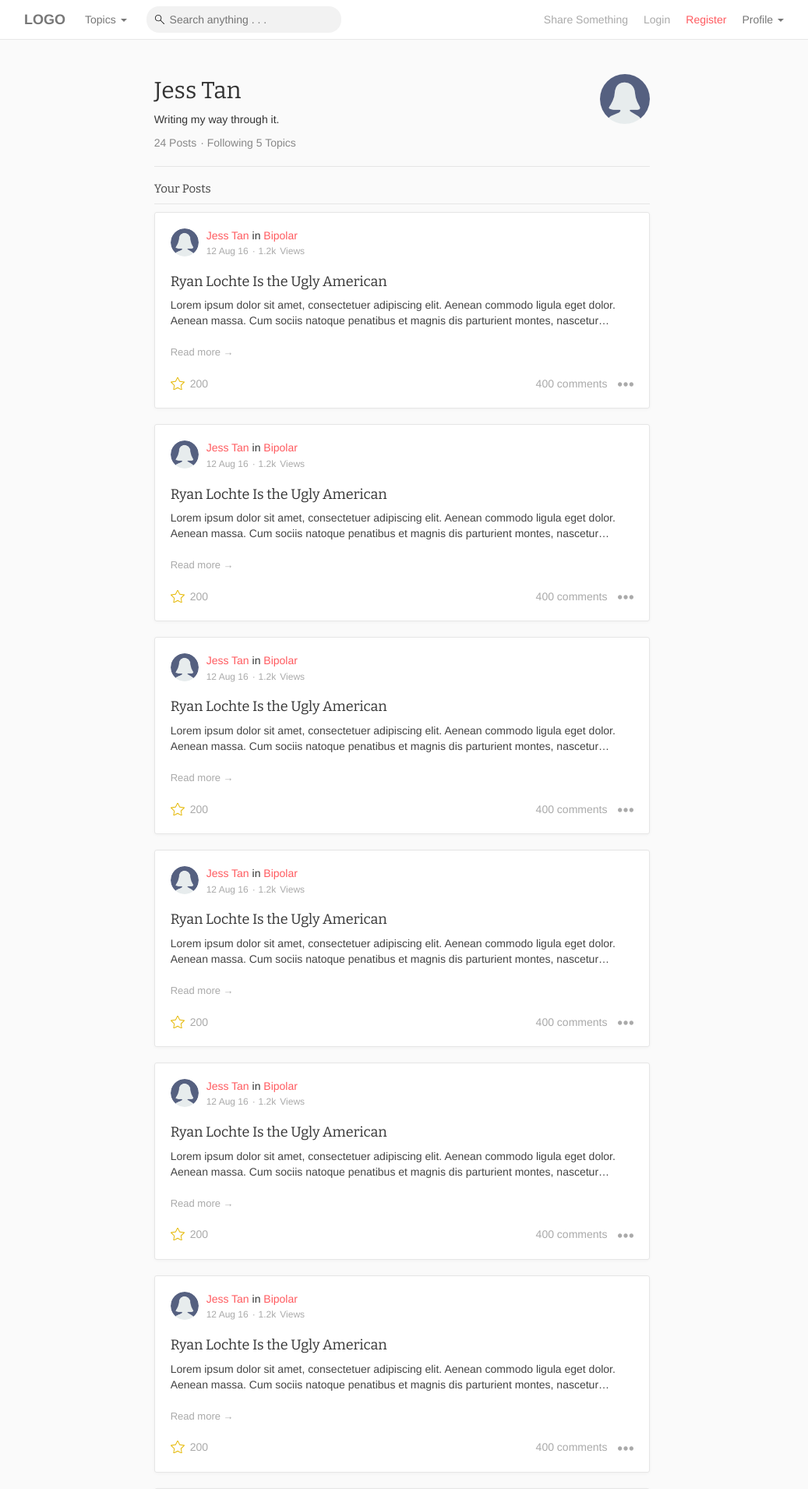
After one commit to jessdesigntan/dearcarrie, a PHP site: page /profile in a window 1280 px wide. The commit adds this page. Shown: the top 1910 px of the page at 78% size, without its empty margins (124-1161 px from the left). Run offline with PHP 8.4, Linux system fonts and the light colour scheme.

Commit message:
more pages

```diff
--- a/controllers/templates.php
+++ b/controllers/templates.php
@@ -58,28 +58,37 @@ function navbar() {
 
       <!-- Collect the nav links, forms, and other content for toggling -->
       <div class="collapse navbar-collapse" id="bs-example-navbar-collapse-1">
-        <ul class="nav navbar-nav">
+        <ul class="nav navbar-nav hide-mobile">
           <li class="dropdown">
             <a href="#" class="dropdown-toggle" data-toggle="dropdown" role="button" aria-haspopup="true" aria-expanded="false">Topics <span class="caret"></span></a>
             <ul class="dropdown-menu">
-              <li><a href="#">Action</a></li>
-              <li><a href="#">Another action</a></li>
-              <li><a href="#">Something else here</a></li>
-              <li role="separator" class="divider"></li>
-              <li><a href="#">Separated link</a></li>
-              <li role="separator" class="divider"></li>
-              <li><a href="#">One more separated link</a></li>
+              <li><a href="topic">All topics</a></li>
             </ul>
           </li>
         </ul>
-        <form class="navbar-form navbar-left" action="search">
+        <form class="navbar-form navbar-left hide-mobile" action="search">
             <input type="text" class="nav-search" placeholder="Search anything . . .">
         </form>
         <ul class="nav navbar-nav navbar-right">
-          <li><a href="#" class="light-text">Share Something</a></li>
-          <li><a href="#" class="primary-color" data-toggle="modal" data-target="#loginModal">Login</a></li>
+          <li><a href="addPost" class="light-text">Share Something</a></li>
+          <li><a href="#" class="light-text" data-toggle="modal" data-target="#loginModal">Login</a></li>
           <li><a href="#" class="primary-color" data-toggle="modal" data-target="#registerModal">Register</a></li>
+          <li class="show-mobile"><a href="profile" class="light-text">Profile</a></li>
+          <li class="show-mobile"><a href="editProfile" class="light-text">Edit Profile</a></li>
+          <li class="show-mobile"><a href="index" class="light-text">Logout</a></li>
+
+          <li class="dropdown hide-mobile">
+            <a href="#" class="dropdown-toggle" data-toggle="dropdown" role="button" aria-haspopup="true" aria-expanded="false">Profile <span class="caret"></span></a>
+            <ul class="dropdown-menu">
+              <li><a href="profile">Profile</a></li>
+              <li><a href="addPost">Add Post</a></li>
+              <li><a href="editProfile">Edit Profile</a></li>
+              <li role="separator" class="divider"></li>
+              <li><a href="index">Logout</a></li>
+            </ul>
+          </li>
         </ul>
+
       </div><!-- /.navbar-collapse -->
     </div><!-- /.container-fluid -->
   </nav>
@@ -96,7 +105,7 @@ function card() {
         <a href="#"><img src="images/avatar.png"></a>
       </div>
       <div class="author-details">
-        <div><a>Jess Tan</a> in <a>Bipolar</a></div>
+        <div><a href="profile">Jess Tan</a> in <a href="topicDetails">Bipolar</a></div>
         <div class="date">12 Aug 16</div>
         <div class="views">1.2k</div>
       </div>
@@ -140,7 +149,7 @@ function suggestedCard() {
         <a href="#"><img src="images/avatar.png"></a>
       </div>
       <div class="author-details">
-        <div><a>Jess Tan</a> in <a>Bipolar</a></div>
+        <div><a href="profile">Jess Tan</a> in <a href="topicDetails">Bipolar</a></div>
         <div class="date">12 Aug 16</div>
         <div class="views">1.2k</div>
       </div>
@@ -172,11 +181,11 @@ function topicCard() {
 ?>
   <div class="card topic-card">
     <div class="image">
-      <a href="#"><img src="images/topic-img.png" class="img-responsive"></a>
+      <a href="topicDetails"><img src="images/topic-img.png" class="img-responsive"></a>
     </div>
 
     <div class="content short">
-      <a href="topicDetail">
+      <a href="topicDetails">
         <h4>Personal Growth</h4>
         <p>Keep Learning. Keep Growing.</p>
         <div class="followers">5090 Followers</div>
@@ -199,19 +208,17 @@ function cardExpand() {
         <a href="#"><img src="images/avatar.png"></a>
       </div>
       <div class="author-details">
-        <div><a>Jess Tan</a> in <a>Bipolar</a></div>
+        <div><a href="profile">Jess Tan</a> in <a href="topicDetails">Bipolar</a></div>
         <div class="date">12 Aug 16</div>
         <div class="views">1.2k</div>
       </div>
     </div>
 
     <div class="content">
-      <a href="#">
-        <h4>Ryan Lochte Is the Ugly American</h4>
-        <p>Lorem ipsum dolor sit amet, consectetuer adipiscing elit. Aenean commodo ligula eget dolor. Aenean massa. Cum sociis natoque penatibus et magnis dis parturient montes, nascetur ridiculus mus. Donec quam felis, ultricies nec, pellentesque eu, pretium quis, sem. Nulla consequat massa quis enim. Donec pede justo, fringilla vel, aliquet nec, vulputate eget, arcu.</p>
-        <p>In enim justo, rhoncus ut, imperdiet a, venenatis vitae, justo. Nullam dictum felis eu pede mollis pretium. Integer tincidunt. Cras dapibus. Vivamus elementum semper nisi. Aenean vulputate eleifend tellus. Aenean leo ligula, porttitor eu, consequat vitae, eleifend ac, enim. Aliquam lorem ante, dapibus in, viverra quis, feugiat a, tellus.</p>
-        <p>Phasellus viverra nulla ut metus varius laoreet. Quisque rutrum. Aenean imperdiet. Etiam ultricies nisi vel augue. Curabitur ullamcorper ultricies nisi. Nam eget dui. Etiam rhoncus. Maecenas tempus, tellus eget condimentum rhoncus, sem quam semper libero, sit amet adipiscing sem neque sed ipsum. Nam quam nunc, blandit vel, luctus pulvinar, hendrerit id, lorem. Maecenas nec odio et ante tincidunt tempus. Donec vitae sapien ut libero venenatis faucibus. Nullam quis ante. Etiam sit amet orci eget eros faucibus tincidunt. Duis leo. Sed fringilla mauris sit amet nibh. Donec sodales sagittis magna. Sed consequat, leo eget bibendum sodales, augue velit cursus nunc,</p>
-      </a>
+      <h4>Ryan Lochte Is the Ugly American</h4>
+      <p>Lorem ipsum dolor sit amet, consectetuer adipiscing elit. Aenean commodo ligula eget dolor. Aenean massa. Cum sociis natoque penatibus et magnis dis parturient montes, nascetur ridiculus mus. Donec quam felis, ultricies nec, pellentesque eu, pretium quis, sem. Nulla consequat massa quis enim. Donec pede justo, fringilla vel, aliquet nec, vulputate eget, arcu.</p>
+      <p>In enim justo, rhoncus ut, imperdiet a, venenatis vitae, justo. Nullam dictum felis eu pede mollis pretium. Integer tincidunt. Cras dapibus. Vivamus elementum semper nisi. Aenean vulputate eleifend tellus. Aenean leo ligula, porttitor eu, consequat vitae, eleifend ac, enim. Aliquam lorem ante, dapibus in, viverra quis, feugiat a, tellus.</p>
+      <p>Phasellus viverra nulla ut metus varius laoreet. Quisque rutrum. Aenean imperdiet. Etiam ultricies nisi vel augue. Curabitur ullamcorper ultricies nisi. Nam eget dui. Etiam rhoncus. Maecenas tempus, tellus eget condimentum rhoncus, sem quam semper libero, sit amet adipiscing sem neque sed ipsum. Nam quam nunc, blandit vel, luctus pulvinar, hendrerit id, lorem. Maecenas nec odio et ante tincidunt tempus. Donec vitae sapien ut libero venenatis faucibus. Nullam quis ante. Etiam sit amet orci eget eros faucibus tincidunt. Duis leo. Sed fringilla mauris sit amet nibh. Donec sodales sagittis magna. Sed consequat, leo eget bibendum sodales, augue velit cursus nunc,</p>
     </div>
 
     <div class="footer">
@@ -244,7 +251,7 @@ function commentCard() {
         <a href="#"><img src="images/avatar.png"></a>
       </div>
       <div class="author-details">
-        <div><a>Jess Tan</a></div>
+        <div><a href="profile">Jess Tan</a></div>
         <div class="date no-after">12 Aug 16</div>
       </div>
     </div>
@@ -279,18 +286,18 @@ function mainSideContent() {
   <div class="side-content">
     <div class="content-title">
       <h4>Editor's Picks</h4>
-      <a href="#">Read all &#8594;</a>
+      <a href="post">Read all &#8594;</a>
     </div>
-    <a href="#" class="mini-card">
+    <a href="post" class="mini-card">
       <p>26 Things That Won’t Cure My Depression</p>
     </a>
-    <a href="#" class="mini-card">
+    <a href="post" class="mini-card">
       <p>Doctors put me on 40 different meds for bipolar and depression. It almost killed me.</p>
     </a>
-    <a href="#" class="mini-card">
+    <a href="post" class="mini-card">
       <p>Desperately Seeking Einstein’s Assistant</p>
     </a>
-    <a href="#" class="mini-card">
+    <a href="post" class="mini-card">
       <p>How I’m Handling My Depression (Using an App)</p>
     </a>
   </div>
@@ -298,13 +305,13 @@ function mainSideContent() {
   <div class="side-content">
     <div class="content-title">
       <h4>Topics</h4>
-      <a href="#">See all &#8594;</a>
+      <a href="topic">See all &#8594;</a>
     </div>
     <ul>
-      <li><a href="#">Bipolar</a></li>
-      <li><a href="#">Relationship</a></li>
-      <li><a href="#">Financial</a></li>
-      <li><a href="#">Suicide</a></li>
+      <li><a href="topicDetails">Bipolar</a></li>
+      <li><a href="topicDetails">Relationship</a></li>
+      <li><a href="topicDetails">Financial</a></li>
+      <li><a href="topicDetails">Suicide</a></li>
     </ul>
   </div>
   <script>$('.mains-sidebar').affix({offset: {top: 10}});</script>
@@ -319,9 +326,13 @@ function topicSideContent() {
       <h4>About</h4>
       <a href="#" class="follow-btn">Follow Topic</a>
     </div>
-    <div class="mBottom-40">
+    <div class="mBottom-20">
       <p>Computer Science is the scientific approach to computation.</p>
       <p>Questions about programming should be added to Computer Programming. Questions about education or learning about computer science should be placed in Computer Science Education or Learning About Computer Science . Questions about jobs or careers in computer science should be placed in Careers in Computer Science .</p>
+    </div>
+    <div class="mBottom-40">
+      <p>Tel: 9555 3233</p>
+      <a href="#">www.askforhelp.com</a>
     </div>
     <div class="dual-hero">
       <div>
@@ -359,7 +370,7 @@ function loginModal() {
           <h4 class="modal-title" id="myModalLabel">Welcome back</h4>
         </div>
         <div class="modal-body">
-          <form>
+          <form action="profile">
               <div class="form-group">
                 <label>Email</label>
                 <input type="text" class="form-control">
@@ -390,7 +401,7 @@ function registerModal() {
           <h4 class="modal-title" id="myModalLabel">Register</h4>
         </div>
         <div class="modal-body">
-          <form>
+          <form action="profile">
               <div class="form-group">
                 <label>Email</label>
                 <input type="text" class="form-control">
@@ -417,11 +428,7 @@ function registerModal() {
 
 function scrollTopBtn() {
 ?>
-  <div class="top-btn">
-    <a onclick="scrollToTop();">
-      <span class="glyphicon glyphicon-arrow-up" aria-hidden="true"></span>
-    </a>
-  </div>
+  <a class="top-btn" onclick="scrollToTop();" href="javascript:;"></a>
 <?php
 }
 
@@ -445,4 +452,14 @@ function suggestedReading() {
   </div>
 <?php
 }
+
+function footer() {
 ?>
+  <footer class="footer">
+    <div class="page-container">
+      <p class="text-muted">This is the footer</p>
+    </div>
+  </footer>
+<?php
+}
+?>
--- a/css/style.css
+++ b/css/style.css
@@ -40,6 +40,7 @@ body {
 
 body > .page-container {
     padding: 80px 15px 0;
+    min-height: 700px;
 }
 
 .page-container {
@@ -49,7 +50,10 @@ body > .page-container {
 }
 
 input {
-  outline: none !important;
+  outline: none;
+  -webkit-box-shadow: none !important;
+  -moz-box-shadow: none !important;
+  box-shadow: none !important;
 }
 
 /*=============================
@@ -648,6 +683,26 @@ h4.hero-center::after {
   border-bottom: 2px solid black;
   content: '';
   margin: 20px auto;
+}
+
+.weight-100 {
+  font-weight: 100;
+}
+
+.weight-200 {
+  font-weight: 200;
+}
+
+.weight-300 {
+  font-weight: 300;
+}
+
+.weight-400 {
+  font-weight: 400;
+}
+
+.weight-500 {
+  font-weight: 500;
 }
 
 /*=============================
@@ -686,3 +741,68 @@ h4.hero-center::after {
 .dual-hero > div:last-child {
   padding-left: 10px;
 }
+
+/*=============================
+    20. borderless
+===============================*/
+.addPost textarea {
+  background: none;
+  box-shadow: none;
+  border: none !important;
+  border-radius: 3px;
+  padding: 20px 0;
+  display: block;
+  width: 100%;
+  margin-bottom: 20px;
+  font-size: 18px;
+  outline: none;
+  overflow: hidden;
+  height: 202px;
+}
+
+.addPost input {
+  padding: 20px 0;
+  font-size: 36px;
+  font-weight: bold;
+  background: none;
+  box-shadow: none;
+  border: none !important;
+  margin: 40px 0;
+}
+
+/*=============================
+    21. user-header
+===============================*/
+.user-header {
+  border-bottom: 1px solid var(--light-border);
+  width: 100%;
+  padding-bottom: 10px;
+  margin-bottom: 20px;
+}
+
+.user-header > .header {
+  display: table;
+  width: 100%;
+}
+
+.user-header > .header > div:first-child {
+  padding-right: 20px;
+  text-align: left;
+}
+
+.user-header > .header > div {
+  display: table-cell;
+  vertical-align: middle;
+  text-align: right;
+}
+
+.user-header > .details > * {
+  color: var(--medium-text);
+  display: inline-block;
+  font-weight: 200;
+}
+
+.user-header > .details > p:first-child::after {
+  content: '\00B7';
+  margin-left: 5px;
+}
--- a/index.php
+++ b/index.php
@@ -42,10 +42,6 @@
       </div>
     </div><!-- END page-container -->
 
-    <footer class="footer">
-      <div class="page-container">
-        <p class="text-muted">This is the footer</p>
-      </div>
-    </footer>
+    <?= footer(); ?>
   </body>
 </html>
--- a/js/frontend.js
+++ b/js/frontend.js
@@ -1,6 +1,11 @@
 /* for textarea to fit to text body height */
 function auto_grow(element) {
     element.style.height = "5px";
+    element.style.height = (element.scrollHeight)+"px";
+}
+
+function auto_grow200(element) {
+    element.style.height = "202px";
     element.style.height = (element.scrollHeight)+"px";
 }
 
--- /dev/null
+++ b/profile.php
@@ -0,0 +1,62 @@
+<!DOCTYPE html>
+<?php include('controllers/templates.php'); ?>
+
+<html lang="en">
+  <?php head("User Profile"); ?>
+
+  <body>
+    <?= navbar(); ?>
+    <div class="page-container wow fadeInUp">
+      <div class="row">
+        <div class="col-sm-8 col-sm-offset-2">
+          <div class="user-header">
+            <div class="header">
+              <div>
+                <h2>Jess Tan</h2>
+                <p>Writing my way through it.</p>
+              </div>
+              <div>
+                <img src="images/avatar.png">
+              </div>
+            </div>
+            <div class="details">
+              <p><span class="weight-500">24</span> Posts</p>
+              <a href="#" data-toggle="modal" data-target="#topicsModal">Following <span class="weight-500">5</span> Topics</a>
+            </div>
+          </div>
+
+          <div class="content-title">
+            <h4>Your Posts</h4>
+          </div>
+          <?php for ($i=1; $i<=12; $i++) {
+            card();
+          }
+          ?>
+        </div>
+      </div><!-- ./row -->
+
+      <div class="modal fade" id="topicsModal" tabindex="-1" role="dialog" aria-labelledby="myModalLabel">
+        <div class="modal-dialog modal-lg" role="document">
+          <div class="modal-content">
+            <div class="modal-header">
+              <button type="button" class="close" data-dismiss="modal" aria-label="Close"><span aria-hidden="true">&times;</span></button>
+              <h4 class="modal-title" id="myModalLabel">Topics you follow</h4>
+            </div>
+            <div class="modal-body">
+              <div class="row">
+                  <?php for ($i=0; $i<10; $i++) { ?>
+                    <div class="col-sm-12">
+                      <?= topicCard(); ?>
+                    </div><!-- END col-sm-12 -->
+                  <?php } ?>
+              </div>
+            </div>
+          </div>
+        </div>
+      </div>
+    </div>
+
+    <?= footer(); ?>
+  </body>
+
+</html>
```
Also changed, not shown: other parts of css/style.css (+37 -6 lines), addPost.php (added, +33 -0 lines), editProfile.php (added, +64 -0 lines), post.php (+2 -10 lines), search.php (+2 -5 lines), topic.php (+2 -5 lines), topicDetails.php (+2 -5 lines), images/arrow-up.svg (added).
